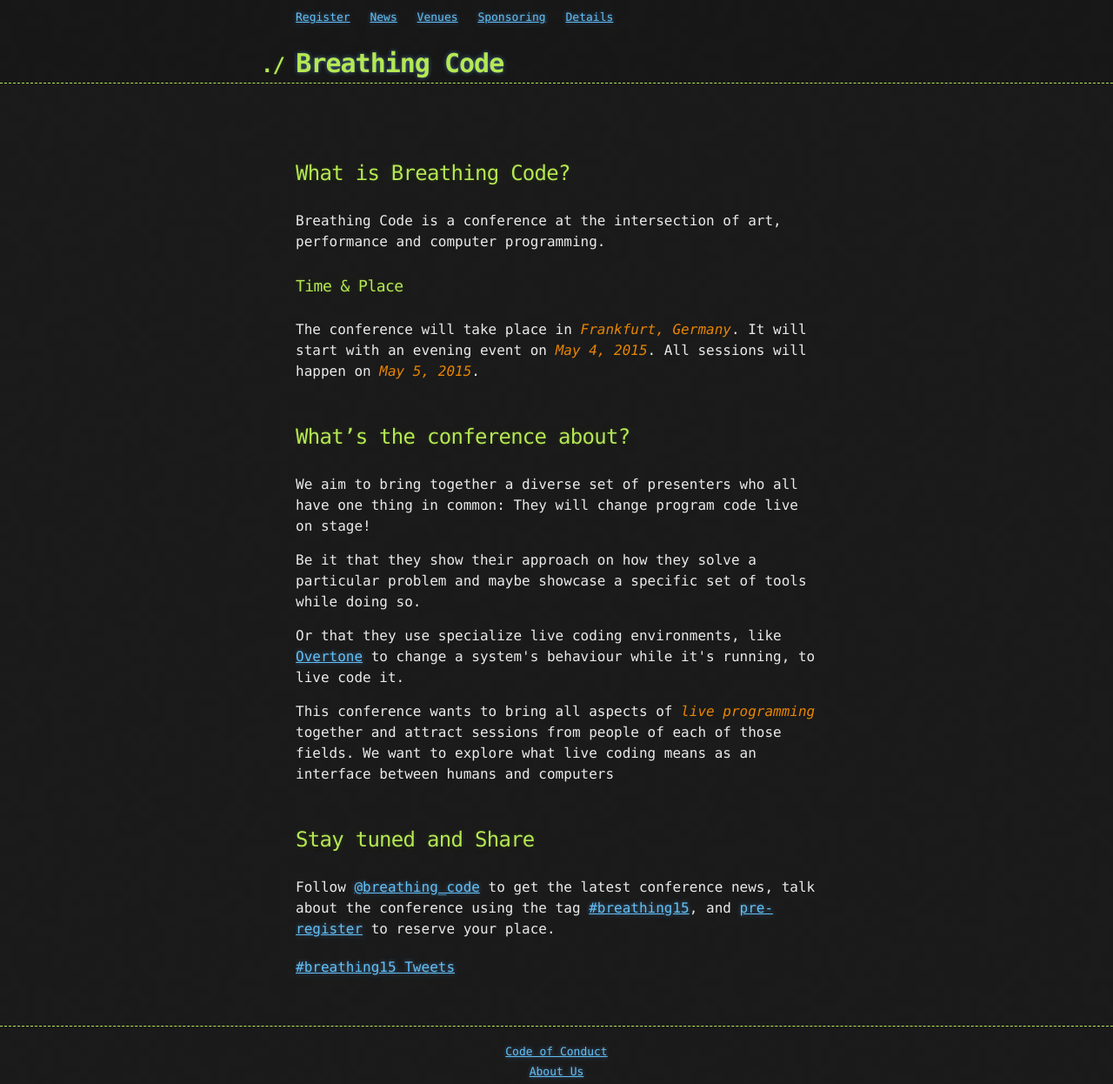
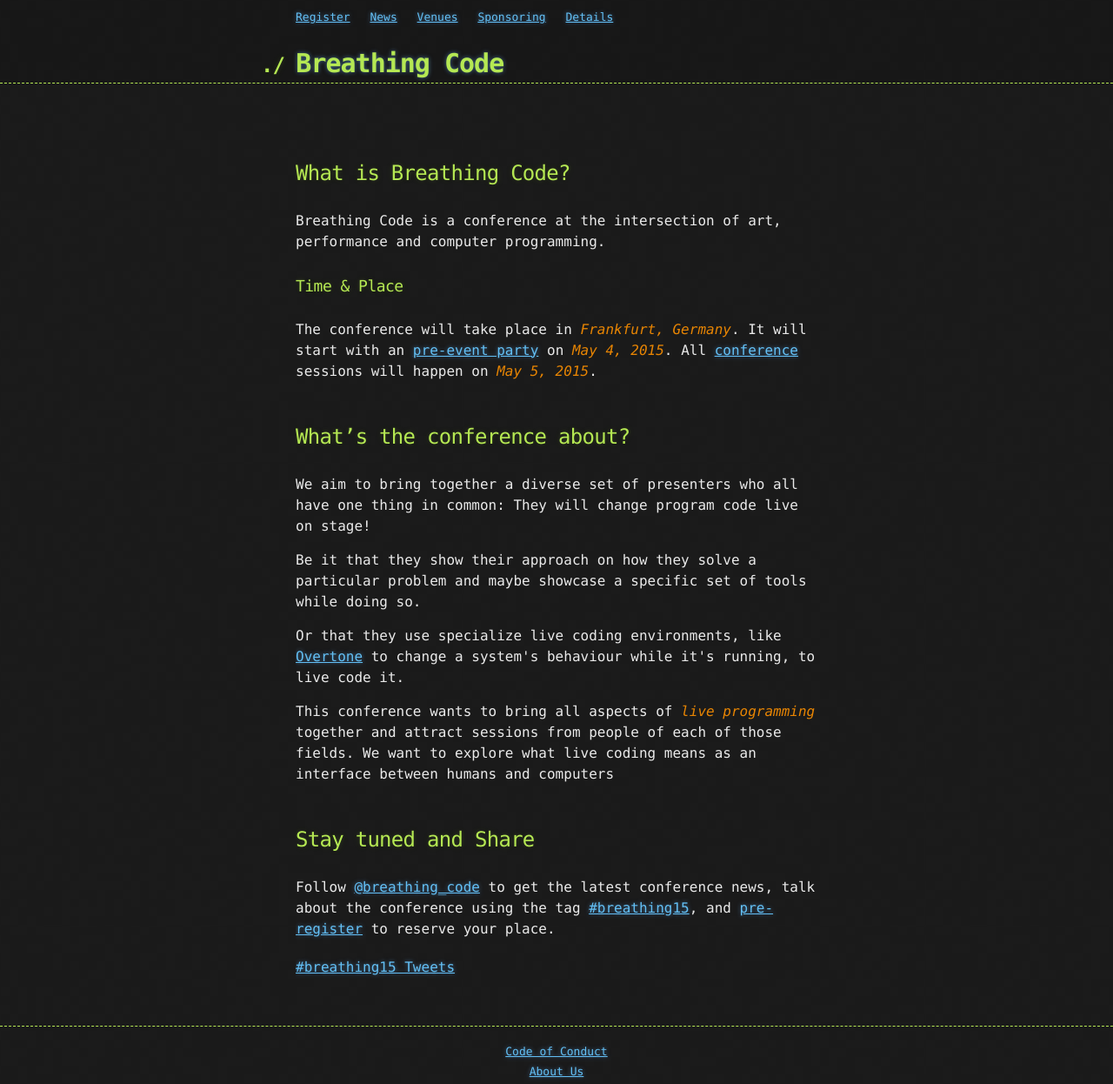
Before and after one commit to BreathingCode/BreathingCode.github.io, a Jekyll site: the page built from index.html, in a window 1280 px wide. Shown: the whole page at 87% size. Built offline with Jekyll 4.4.1, drawn with Linux system fonts in a browser that asks for light colours; nearby versions of some CDN libraries; Markdown is read by kramdown in place of the engine named in the settings; comment, search, counter and statistics services are not loaded.

Commit message:
Added links to venues from star page

```diff
--- a/index.html
+++ b/index.html
@@ -11,8 +11,8 @@ computer programming.
 
 <p>
   The conference will take place in <em>Frankfurt, Germany</em>.
-  It will start with an evening event on <em>May 4, 2015</em>.
-  All sessions will happen on <em>May 5, 2015</em>.
+  It will start with an <a href="/venues.html#preparty">pre-event party</a> on <em>May 4, 2015</em>.
+  All <a href="/venues.html#conference">conference</a> sessions will happen on <em>May 5, 2015</em>.
 </p>
 
 
```
Also changed, not shown: venues.md (+2 -2 lines).
